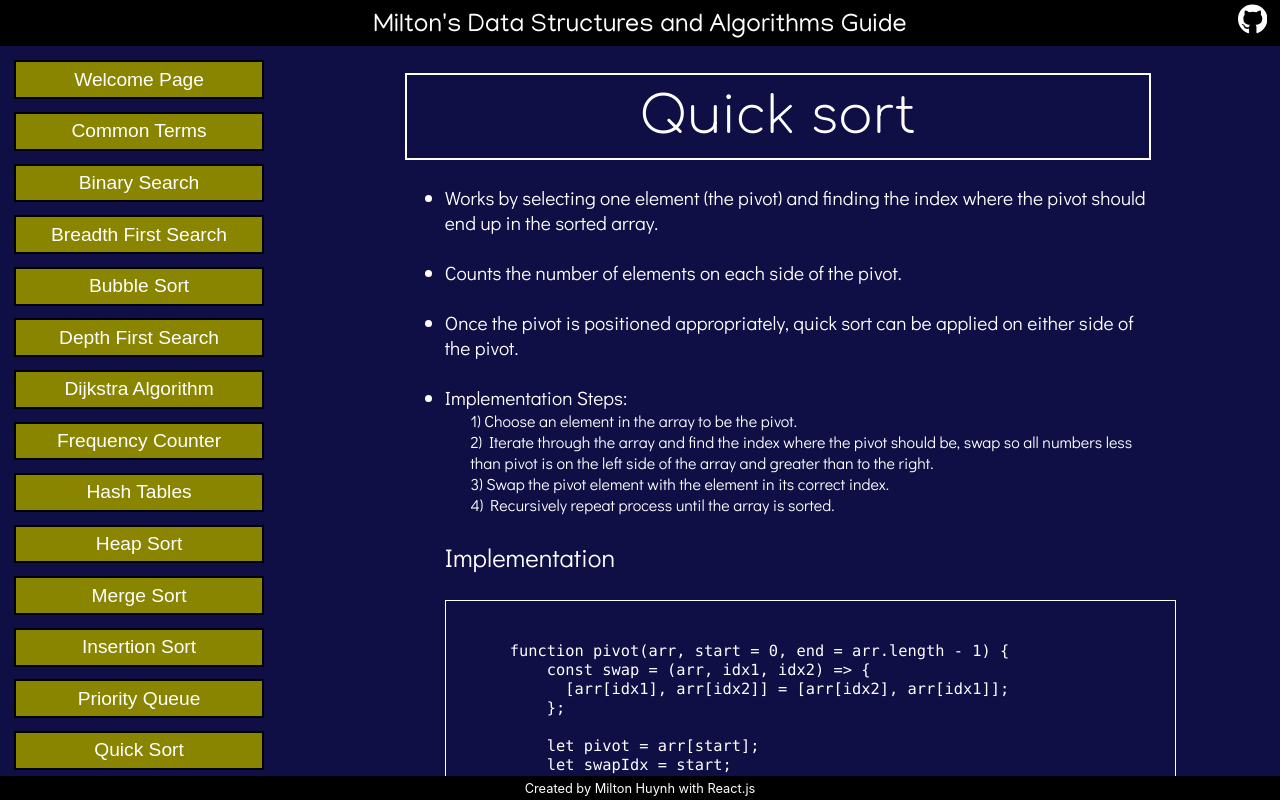
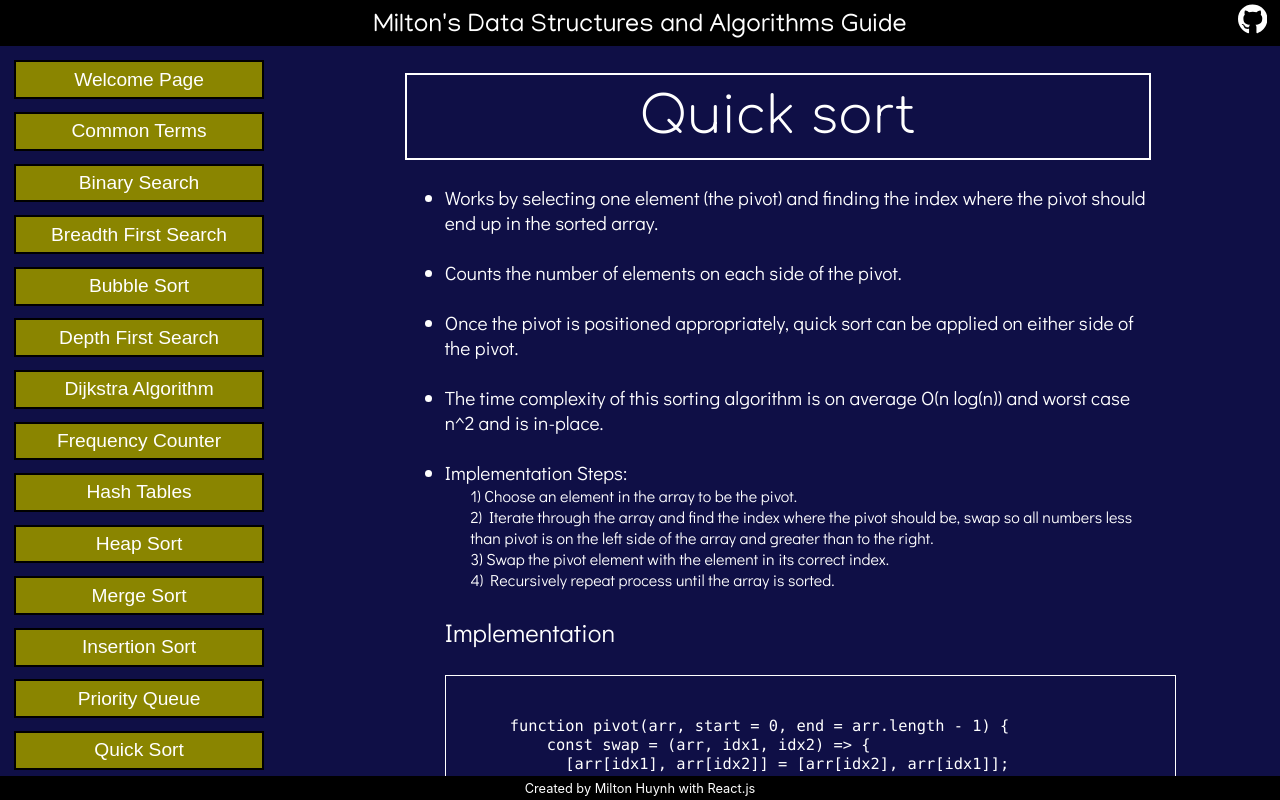
Before and after one commit to miltonhuynh/DSA-guide, a React (Create React App) app in the folder app/: page /DSA-guide/QuickSort in a window 1280 px wide. Built offline with nearby package versions, Linux system fonts and the light colour scheme; a web font is replaced by a local one.

Commit message:
Added time and space complexity note to merge and quick sort

```diff
--- a/app/src/Concepts/MergeSort.js
+++ b/app/src/Concepts/MergeSort.js
@@ -46,6 +46,7 @@ function mergeSort(arr){
             <li>During merging, iterates through both arrays and adds the smaller value, when one array is exhausted, adds the remaining elements in the other array.</li><br/>
             <li>Exploits the fact that arrays of 0 or 1 elements are always sorted.</li><br/>
             <li>Merge operation is applied once array is fully split.</li><br/>
+            <li>The time complexity of this sorting algorithm is O(n log(n)) and takes n space.</li>
           <img src={require('../images/merge.jpg')} style={{width: "40vw"}} alt="Merge sort illustration"></img>
           </div>
         </ul>
--- a/app/src/Concepts/QuickSort.js
+++ b/app/src/Concepts/QuickSort.js
@@ -42,6 +42,7 @@ export default function QuickSort() {
             <li>Works by selecting one element (the pivot) and finding the index where the pivot should end up in the sorted array.</li><br/>
             <li>Counts the number of elements on each side of the pivot.</li><br/>
             <li>Once the pivot is positioned appropriately, quick sort can be applied on either side of the pivot.</li><br/>
+            <li>The time complexity of this sorting algorithm is on average O(n log(n)) and worst case n^2 and is in-place.</li><br/>
             <li>Implementation Steps:</li>
             <div class="indent font-sm">
               <div>1) Choose an element in the array to be the pivot.</div>
```
